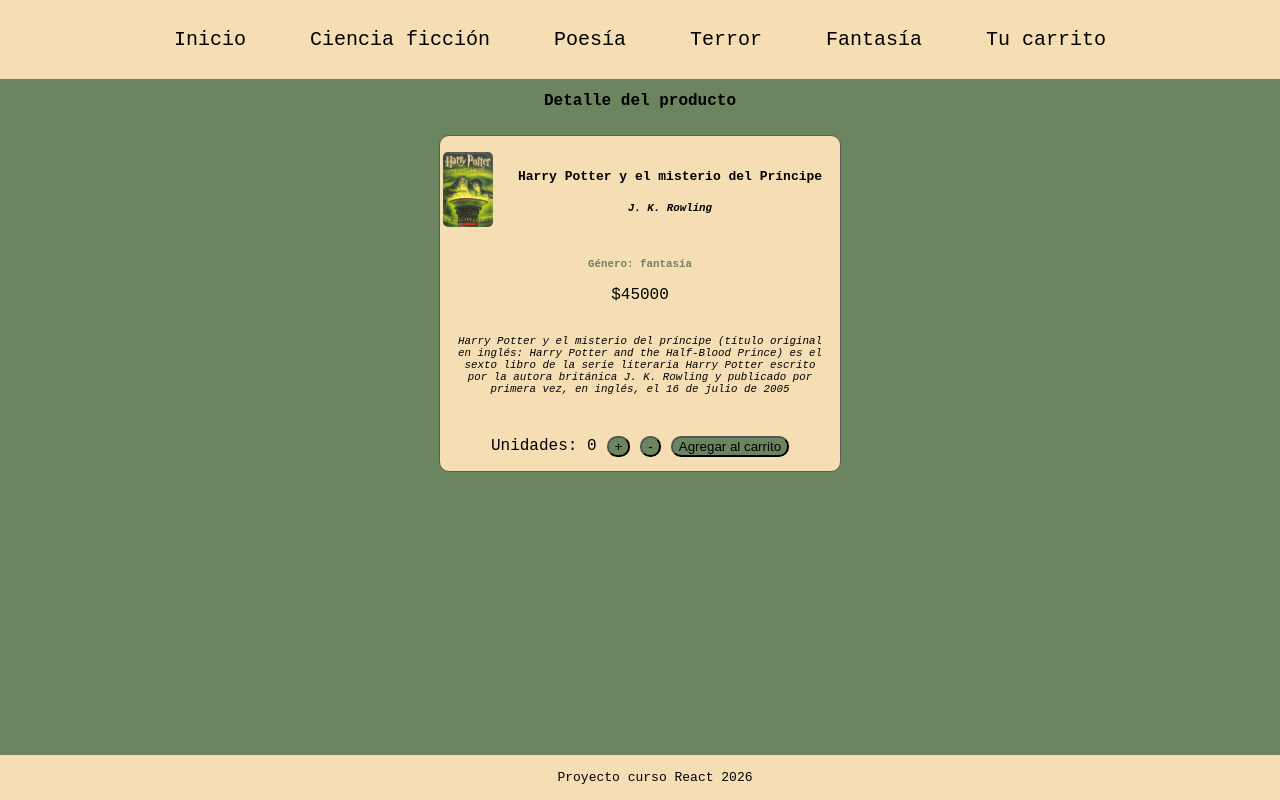
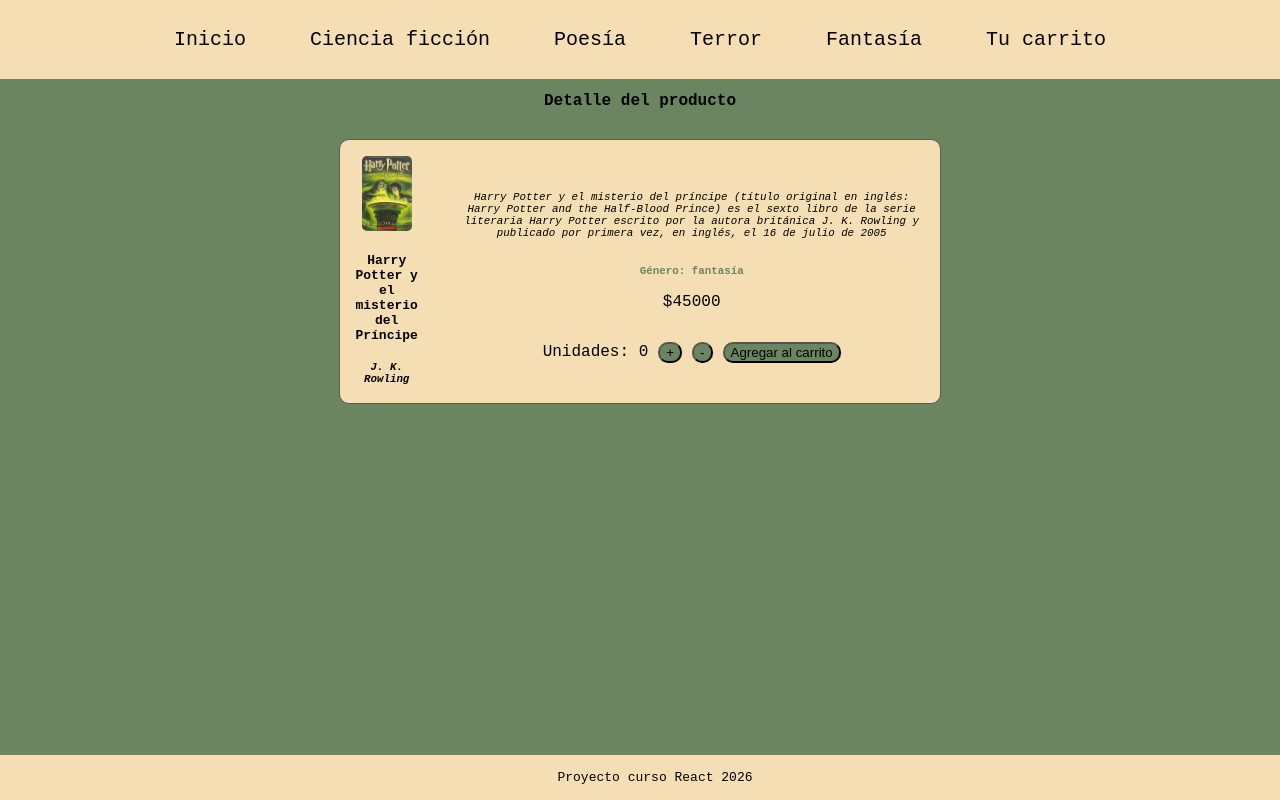
Before and after one commit to galasemich/e-commerce-react, a React (Vite) app: page /product/1 in a window 1280 px wide. Built offline with nearby package versions, Linux system fonts and the light colour scheme.

Commit message:
implementé reutilización del componente Item para el detalle del producto (con la utilización de children)

```diff
--- a/src/components/AddToCart/AddToCart.jsx
+++ b/src/components/AddToCart/AddToCart.jsx
@@ -14,9 +14,8 @@
             <p>Unidades: {quantity}</p>
             <button onClick={increaseQuantity} className="generic-button">+</button>
             <button onClick={decreaseQuantity} className="generic-button" disabled={quantity === 1}>-</button>
+            <button onClick={() => addItem(item, quantity)} className="generic-button">Agregar al carrito</button>
         </div>
-
-        <button onClick={() => addItem(item, quantity)} className="generic-button">Agregar al carrito</button>
     </div>
     )
 }
--- a/src/components/Item/Item.css
+++ b/src/components/Item/Item.css
@@ -5,11 +5,13 @@
 }
 
 .author{
-    font-style: italic
+    font-style: italic;
+    padding-left: 15px;
+    padding-right: 15px;
 }
 
 .author:hover{
-    color: #6a855f
+    color: #6a855f;
 }
 
 .title{
--- a/src/components/Item/Item.jsx
+++ b/src/components/Item/Item.jsx
@@ -1,14 +1,12 @@
 import "./Item.css"
-import { useState } from "react"
 
-export const Item = ({ name, image, price, author }) => {
-    // const [ favourite, setFavourite ] = useState(false)
-
-    const product = <div className="product-container">
+export const Item = ({ name, image, author, children }) => {
+    return (
+        <div className="product-container">
             <article className="product-card">
+                <div className="product-container">
                     <div>
-                <div className="product-container">
-                    {/* <p className="favourite-button" onClick={() => {setFavourite(!favourite)}}>{favourite ? "💚" : "🖤"}</p> */}
+                        <div>
                             <p><img className="product-image" title={name} src={image}></img></p>
                         </div>
                         <div>
@@ -16,9 +14,11 @@
                             <h5 className="author">{author}</h5>
                         </div>
                     </div>
-            <p>${price}</p>
+                    <div>
+                        {children}
+                    </div>
+                </div>
             </article>
         </div>
-
-    return product
+    )
 }
--- a/src/components/ItemDetail/ItemDetail.jsx
+++ b/src/components/ItemDetail/ItemDetail.jsx
@@ -1,22 +1,18 @@
 import { AddToCart } from "../AddToCart/AddToCart"
+import { Item } from "../Item/Item"
 import "./ItemDetail.css"
 
 export const ItemDetail = ({ item }) => {
     return (
-        <div className="product-container">
-            <article className="product-card-detail">
-                <div className="product-container">
-                    <p><img className="product-image" title={item.name} src={item.image}></img></p>
-                    <div>
-                        <h4 className="title">{item.name}</h4>
-                        <h5 className="author">{item.author}</h5>
-                    </div>
-                </div>
+        <div>
+            <Item {...item}>
+                <p className="description">{item.description}</p>
                 <p className="category">Género: {item.category}</p>
                 <p>${item.price}</p>
-                <p className="description">{item.description}</p>
-                <AddToCart item={item}/>
-            </article>
+                <div>
+                    <AddToCart item={item}/>
+                </div>
+            </Item>
         </div>
     )
 }
--- a/src/index.css
+++ b/src/index.css
@@ -9,11 +9,6 @@
 text-align: center
 }
 
-.favourite-button{
-  border-radius: 10px;
-  cursor: pointer
-}
-
 .generic-button{
   background-color: #6a855f;
   border-radius: 10px;
@@ -21,7 +16,9 @@
 }
 
 .product-card{
-  width: 150px;
+  width: fit-content;
+  min-width: 200px;
+  max-width: 600px;
   border: 1px solid #5a5a5a;
   border-radius: 10px;
   overflow: hidden;
@@ -39,7 +36,6 @@
   justify-content: center;
   align-items: center;
   gap: 10px;
-  flex-wrap: wrap;
 }
 
 h1, h2, h3, p {
```
Lines whose indentation alone changed are shown as unchanged.
